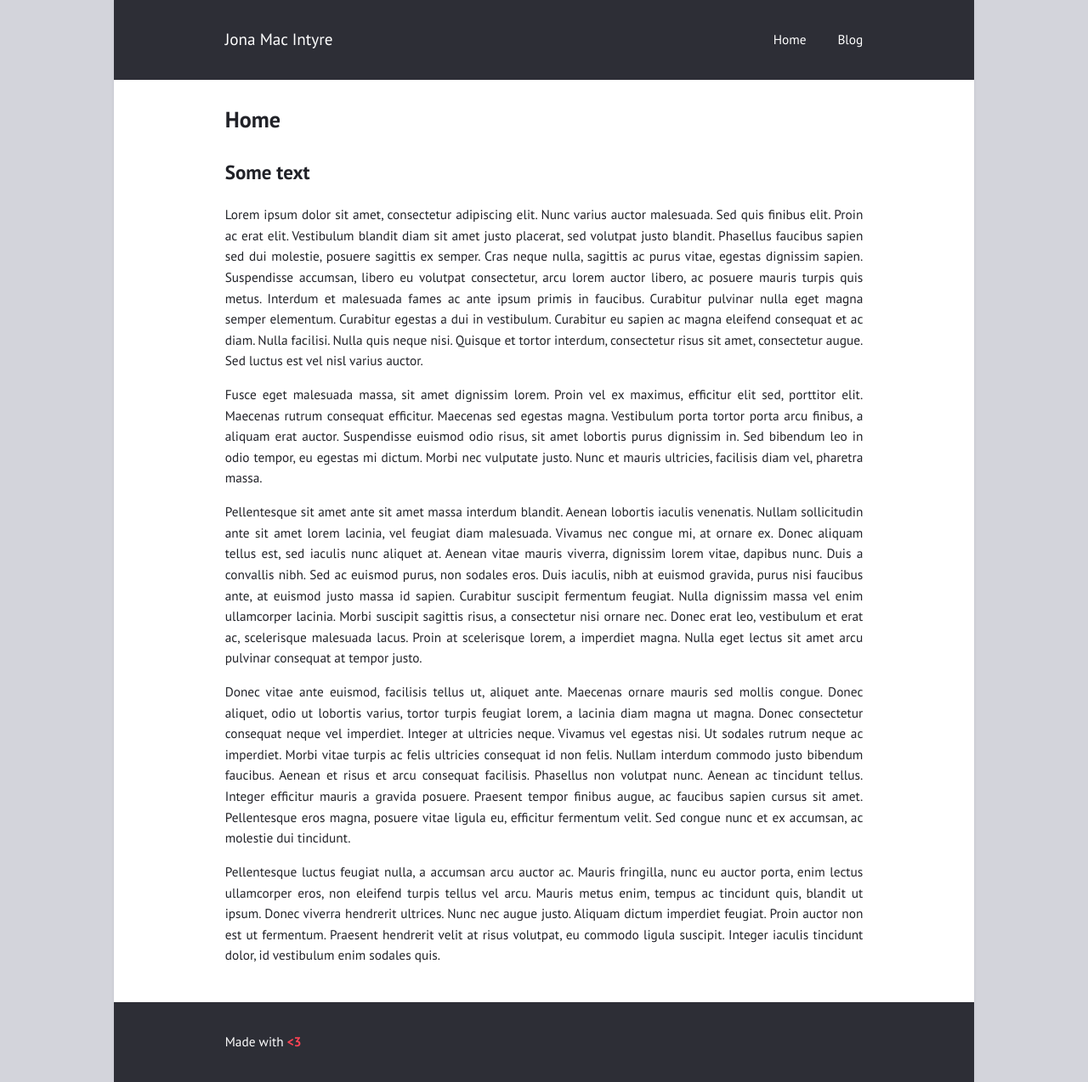
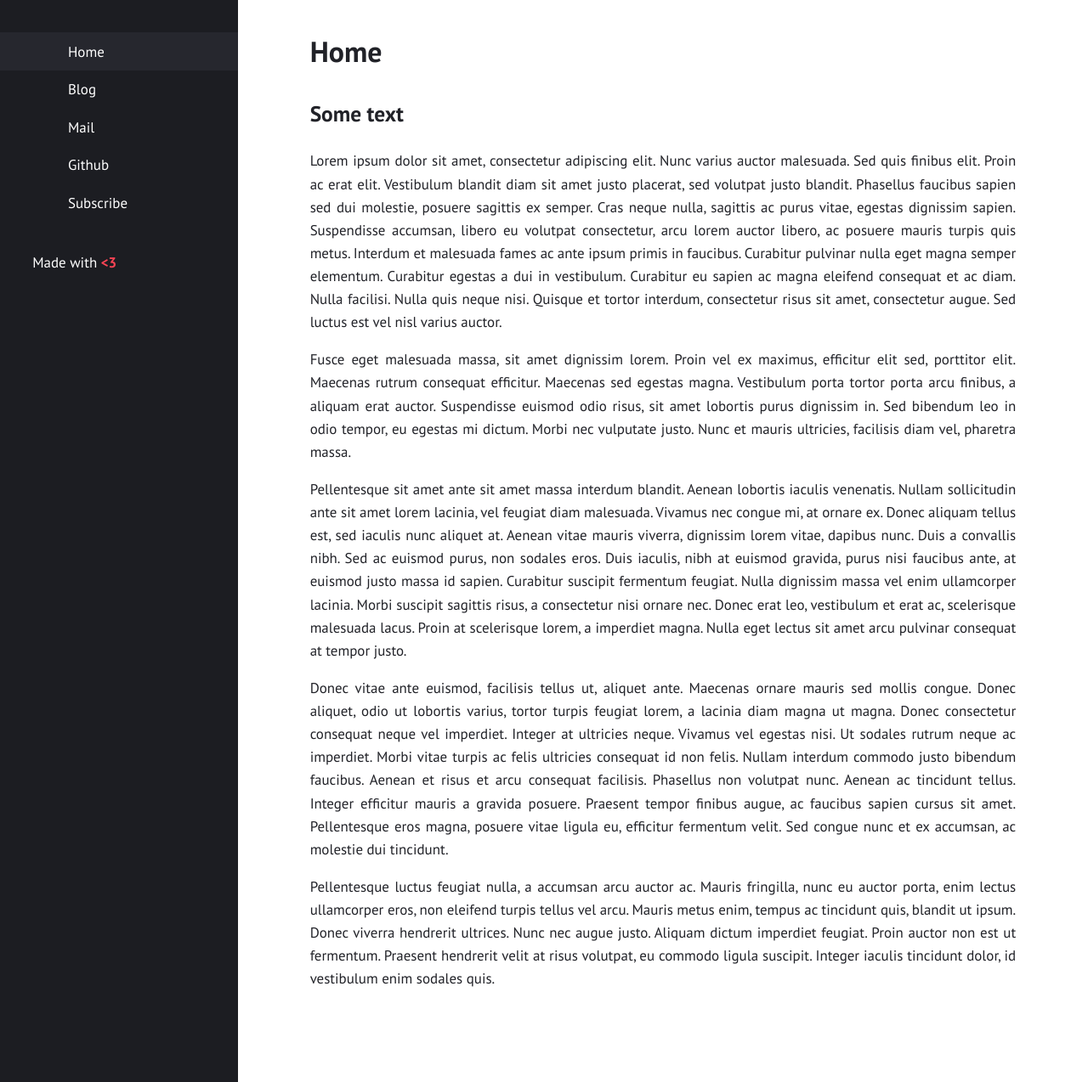
Before and after one commit to macinj1/macinj1.github.io, a Jekyll site: the page built from index.md, in a window 1280 px wide and 1274 px high. Shown: the whole window at 85% size. Built offline with Jekyll 4.4.1, drawn with Linux system fonts in a browser that asks for light colours.

Commit message:
Update _config.yml

```diff
--- a/_config.yml
+++ b/_config.yml
@@ -9,8 +9,8 @@ date_format: "%B %d, %Y"
 # Layout
 
 show_excerpts: true        # show article excerpts on the home page
-show_frame: true           # adds a gray frame to the site
-show_sidebar: false        # show a sidebar instead of the usual header
+show_frame: false           # adds a gray frame to the site
+show_sidebar: true        # show a sidebar instead of the usual header
 minimal: false             # use a dark header
 
 # Menu
```
